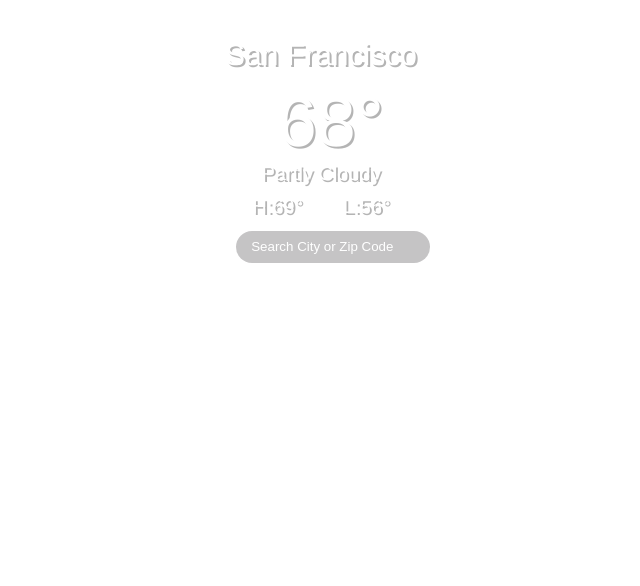
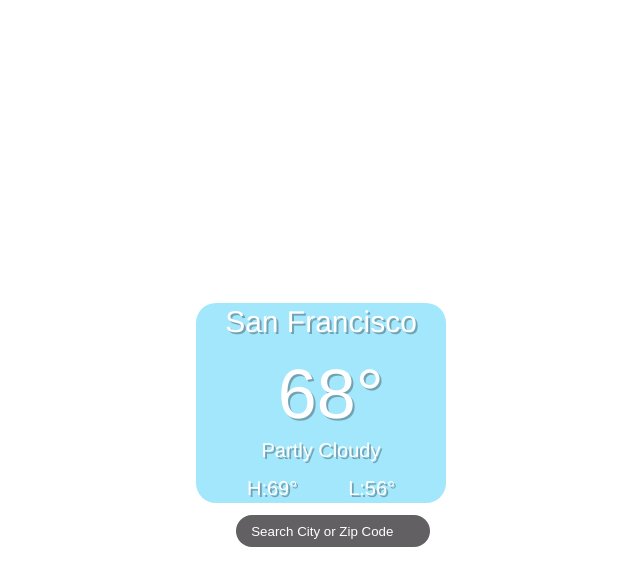
Before and after one commit to jmgcito/getWeather, a plain HTML site: page index.html in a window 1280 px wide. Shown: the whole page, without its empty margins (319-959 px from the left). Drawn offline with Linux system fonts and the light colour scheme; no server answers.

Commit message:
Updated Css: new card for weather data, search bar is outside of weather container div

```diff
--- a/styles.css
+++ b/styles.css
@@ -1,6 +1,8 @@
 body {
   display: flex;
+  flex-direction: column;
   justify-content: center;
+  align-items: center;
   height: 100vh;
   background-repeat: no-repeat;
   background-size: cover;
@@ -15,6 +17,12 @@ body {
   flex-direction: column;
   text-align: center;
   margin-top: 30px;
+  max-height: 250px;
+  width: 250px;
+  background-color: #70d9fca3;
+  border-radius: 20px;
+  min-height: 200px;
+  justify-content: space-around;
 }
 #city {
   font-size: 30px;
@@ -63,7 +71,7 @@ body {
   top: 4px;
   border-radius: 30px;
   height: 30px;
-  background-color: rgba(49, 46, 49, 0.278);
+  background-color: rgba(49, 46, 49, 0.76);
   color: rgb(255, 255, 255);
   border: none;
   padding-left: 15px;
@@ -72,5 +80,6 @@ body {
   outline: 0;
 }
 #search-bar::placeholder {
-  color: white;
+  color: rgb(255, 255, 255);
+  opacity: 100%;
 }
```
Also changed, not shown: index.html (+1 -1 lines).
